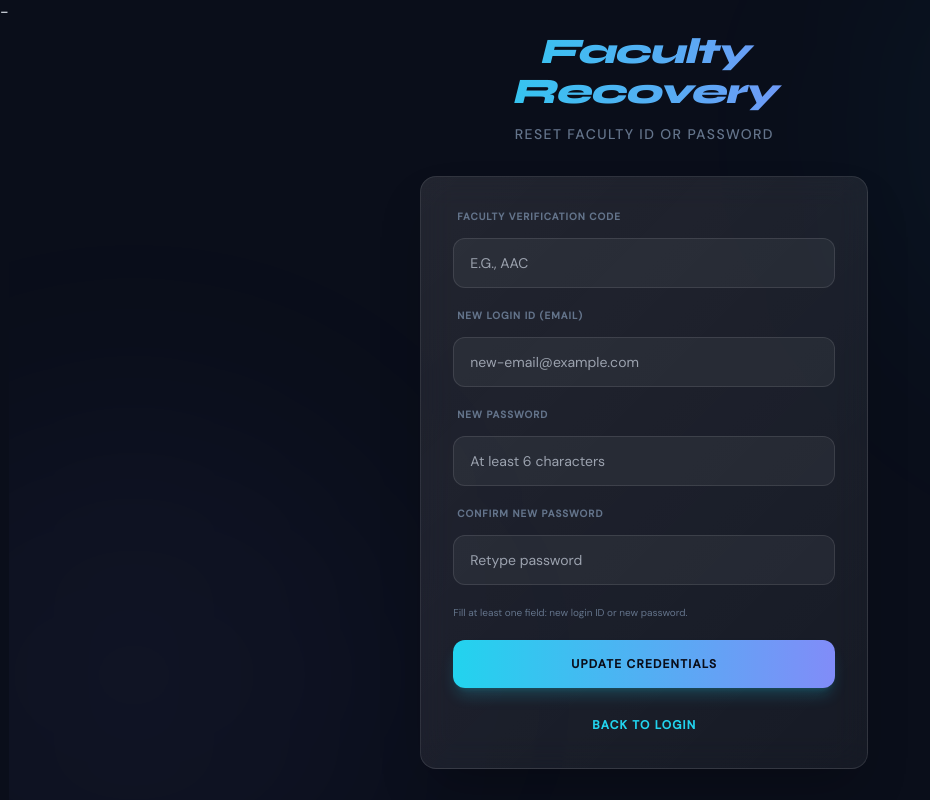
After one commit to oli4202/edusync-mu, a PHP site: page /auth/faculty-recover in a window 1280 px wide. The commit adds this page. Shown: the whole page, without its empty margins (0-930 px from the left). Run offline with PHP 8.4, Linux system fonts and the light colour scheme; some libraries are stand-ins or nearby versions.

Commit message:
feat: add faculty credential recovery flow
Provide a faculty-specific forgot ID/password path so invalid login attempts can recover access using official short-form verification codes.

Made-with: Cursor

```diff
--- a/app/Controllers/AuthController.php
+++ b/app/Controllers/AuthController.php
@@ -58,9 +58,80 @@ class AuthController extends Controller
             $this->session->loginUser($loggedUser);
             redirect('/dashboard');
         } else {
-            $this->session->setFlash('error', $result['message']);
+            $message = $result['message'];
+            if (stripos($message, 'invalid') !== false) {
+                $message .= ' Forgot ID or password? Use the Faculty Recover option.';
+            }
+            $this->session->setFlash('error', $message);
             redirect('/login');
         }
+    }
+
+    /**
+     * Show faculty credential recovery form.
+     */
+    public function facultyRecover(): void
+    {
+        if ($this->session->isLoggedIn()) {
+            redirect('/dashboard');
+        }
+
+        $error = '';
+        $flash = $this->session->getFlash();
+        $this->render('auth/faculty-recover', compact('error', 'flash'));
+    }
+
+    /**
+     * Handle faculty credential recovery submission.
+     */
+    public function doFacultyRecover(): void
+    {
+        if ($_SERVER['REQUEST_METHOD'] !== 'POST') {
+            redirect('/auth/faculty-recover');
+        }
+
+        $facultyCode = clean($_POST['faculty_code'] ?? '');
+        $newIdentifier = clean($_POST['new_identifier'] ?? '');
+        $newPassword = $_POST['new_password'] ?? '';
+        $confirmPassword = $_POST['confirm_password'] ?? '';
+
+        $errors = [];
+        if ($facultyCode === '') {
+            $errors[] = 'Faculty verification code is required.';
+        }
+
+        if ($newIdentifier !== '' && !filter_var($newIdentifier, FILTER_VALIDATE_EMAIL)) {
+            $errors[] = 'New login ID must be a valid email address.';
+        }
+
+        if ($newPassword !== '' && strlen($newPassword) < 6) {
+            $errors[] = 'New password must be at least 6 characters.';
+        }
+
+        if ($newPassword !== '' && $newPassword !== $confirmPassword) {
+            $errors[] = 'New password and confirm password do not match.';
+        }
+
+        if ($newIdentifier === '' && $newPassword === '') {
+            $errors[] = 'Enter a new login ID or a new password.';
+        }
+
+        if (!empty($errors)) {
+            $error = implode(' ', $errors);
+            $flash = null;
+            $this->render('auth/faculty-recover', compact('error', 'flash'));
+            return;
+        }
+
+        $result = User::recoverFacultyCredentials($facultyCode, $newIdentifier, $newPassword);
+        if ($result['success']) {
+            $this->session->setFlash('success', $result['message']);
+            redirect('/login');
+        }
+
+        $error = $result['message'];
+        $flash = null;
+        $this->render('auth/faculty-recover', compact('error', 'flash'));
     }
 
     /**
--- /dev/null
+++ b/app/Views/auth/faculty-recover.php
@@ -0,0 +1,95 @@
+<?php
+/**
+ * Faculty recovery page - auth/faculty-recover.php
+ */
+?>
+<div class="min-h-screen flex items-center justify-center relative p-6 overflow-hidden">
+    <div class="absolute top-0 right-0 -z-10 w-[500px] h-[500px] bg-accent-cyan/5 blur-[120px] rounded-full translate-x-1/4 -translate-y-1/4"></div>
+    <div class="absolute bottom-0 left-0 -z-10 w-[500px] h-[500px] bg-accent-purple/5 blur-[120px] rounded-full -translate-x-1/4 translate-y-1/4"></div>
+
+    <div class="w-full max-w-md space-y-8">
+        <div class="text-center">
+            <h1 class="font-syne text-4xl font-extrabold bg-gradient-to-r from-accent-cyan to-accent-purple bg-clip-text text-transparent italic tracking-tight">
+                Faculty Recovery
+            </h1>
+            <p class="mt-3 text-slate-500 font-medium text-sm uppercase tracking-widest">Reset faculty ID or password</p>
+        </div>
+
+        <div class="glass-card p-8 shadow-2xl relative overflow-hidden group">
+            <div class="absolute inset-0 bg-gradient-to-br from-accent-cyan/5 to-accent-purple/5 opacity-0 group-hover:opacity-100 transition-opacity duration-500 -z-10"></div>
+
+            <?php if (isset($error) && $error): ?>
+                <div class="mb-6 p-4 bg-red-500/10 border border-red-500/20 text-red-400 rounded-xl flex items-center gap-3">
+                    <i data-lucide="alert-circle" class="w-5 h-5"></i>
+                    <span class="text-xs font-bold"><?php echo htmlspecialchars($error); ?></span>
+                </div>
+            <?php endif; ?>
+
+            <?php if (isset($flash) && $flash): ?>
+                <div class="mb-6 p-4 bg-emerald-500/10 border border-emerald-500/20 text-emerald-400 rounded-xl flex items-center gap-3">
+                    <i data-lucide="check-circle" class="w-5 h-5"></i>
+                    <span class="text-xs font-bold"><?php echo htmlspecialchars($flash['message']); ?></span>
+                </div>
+            <?php endif; ?>
+
+            <form method="POST" action="/auth/faculty-recover" class="space-y-5">
+                <div class="space-y-2">
+                    <label class="text-[10px] font-bold text-slate-500 uppercase tracking-widest px-1">Faculty Verification Code</label>
+                    <input
+                        type="text"
+                        name="faculty_code"
+                        required
+                        class="w-full bg-white/5 border border-white/10 rounded-xl px-4 py-3.5 text-sm text-white focus:outline-none focus:border-accent-cyan transition-all uppercase"
+                        placeholder="e.g., AAC"
+                    >
+                </div>
+
+                <div class="space-y-2">
+                    <label class="text-[10px] font-bold text-slate-500 uppercase tracking-widest px-1">New Login ID (Email)</label>
+                    <input
+                        type="email"
+                        name="new_identifier"
+                        class="w-full bg-white/5 border border-white/10 rounded-xl px-4 py-3.5 text-sm text-white focus:outline-none focus:border-accent-cyan transition-all"
+                        placeholder="new-email@example.com"
+                    >
+                </div>
+
+                <div class="space-y-2">
+                    <label class="text-[10px] font-bold text-slate-500 uppercase tracking-widest px-1">New Password</label>
+                    <input
+                        type="password"
+                        name="new_password"
+                        class="w-full bg-white/5 border border-white/10 rounded-xl px-4 py-3.5 text-sm text-white focus:outline-none focus:border-accent-cyan transition-all"
+                        placeholder="At least 6 characters"
+                    >
+                </div>
+
+                <div class="space-y-2">
+                    <label class="text-[10px] font-bold text-slate-500 uppercase tracking-widest px-1">Confirm New Password</label>
+                    <input
+                        type="password"
+                        name="confirm_password"
+                        class="w-full bg-white/5 border border-white/10 rounded-xl px-4 py-3.5 text-sm text-white focus:outline-none focus:border-accent-cyan transition-all"
+                        placeholder="Retype password"
+                    >
+                </div>
+
+                <p class="text-[10px] text-slate-500">Fill at least one field: new login ID or new password.</p>
+
+                <button type="submit" class="w-full py-4 bg-gradient-to-r from-accent-cyan to-accent-purple text-dark-bg font-bold rounded-xl shadow-lg shadow-accent-cyan/20 hover:scale-[1.02] active:scale-[0.98] transition-all uppercase tracking-widest text-xs">
+                    Update Credentials
+                </button>
+            </form>
+
+            <div class="mt-6 text-center">
+                <a href="/login" class="text-xs text-accent-cyan font-bold hover:text-white transition-colors uppercase tracking-widest">
+                    Back to Login
+                </a>
+            </div>
+        </div>
+    </div>
+</div>
+
+<script>
+    lucide.createIcons();
+</script>
--- a/index.php
+++ b/index.php
@@ -35,6 +35,8 @@ $router = new Router();
 // Authentication routes
 $router->get('/login', 'App\Controllers\AuthController@login');
 $router->post('/auth/login', 'App\Controllers\AuthController@doLogin');
+$router->get('/auth/faculty-recover', 'App\Controllers\AuthController@facultyRecover');
+$router->post('/auth/faculty-recover', 'App\Controllers\AuthController@doFacultyRecover');
 $router->get('/signup', 'App\Controllers\AuthController@signup');
 $router->post('/auth/signup', 'App\Controllers\AuthController@doSignup');
 $router->get('/logout', 'App\Controllers\AuthController@logout');
```
Also changed, not shown: app/Models/User.php (+52 -0 lines), app/Views/auth/login.php (+11 -3 lines).
